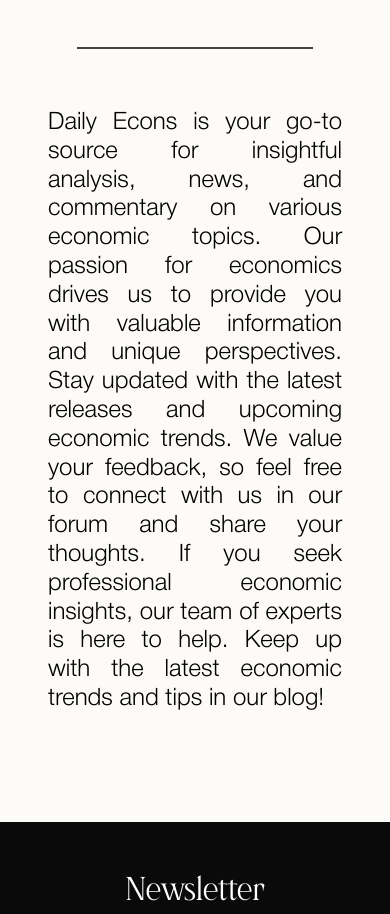
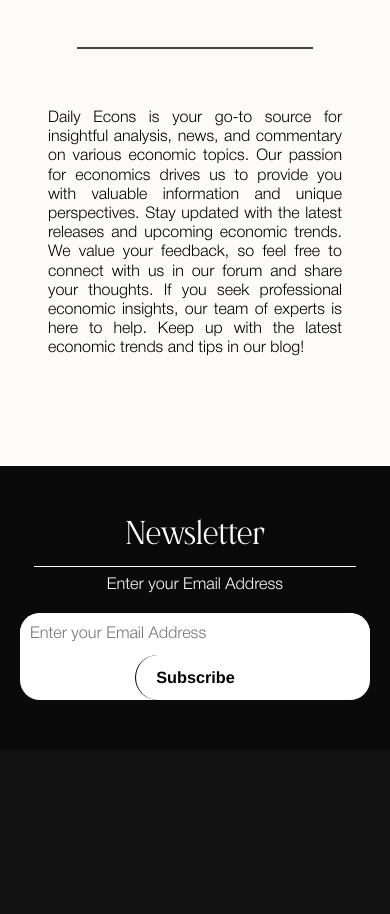
Before and after one commit to BuiThang30/webthieunhi, a website: page public/home.html in a window 390 px wide. Shown: the part 991-1905 px from the top of the page. After the commit the page ends 1741 px from the top, so only its background shows below. Drawn offline with Linux system fonts and the light colour scheme.

Commit message:
update code

```diff
--- a/public/style2.css
+++ b/public/style2.css
@@ -1345,6 +1345,10 @@
     font-size: 3rem;
   }
 
+   .welcome p {
+    font-size: 1rem;
+  }
+
   .newsletter input[type="email"] {
     width: 80%;
   }
```
